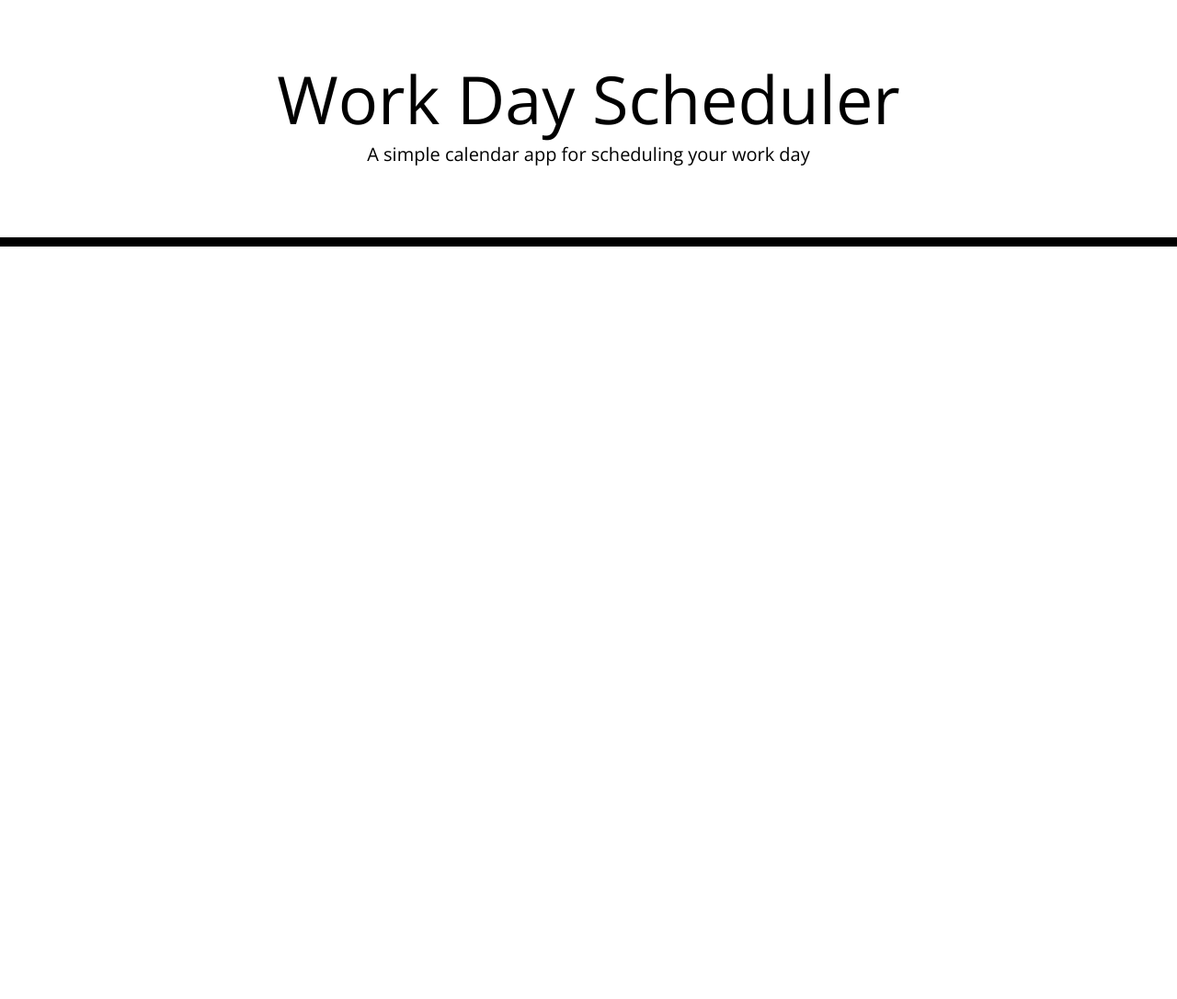
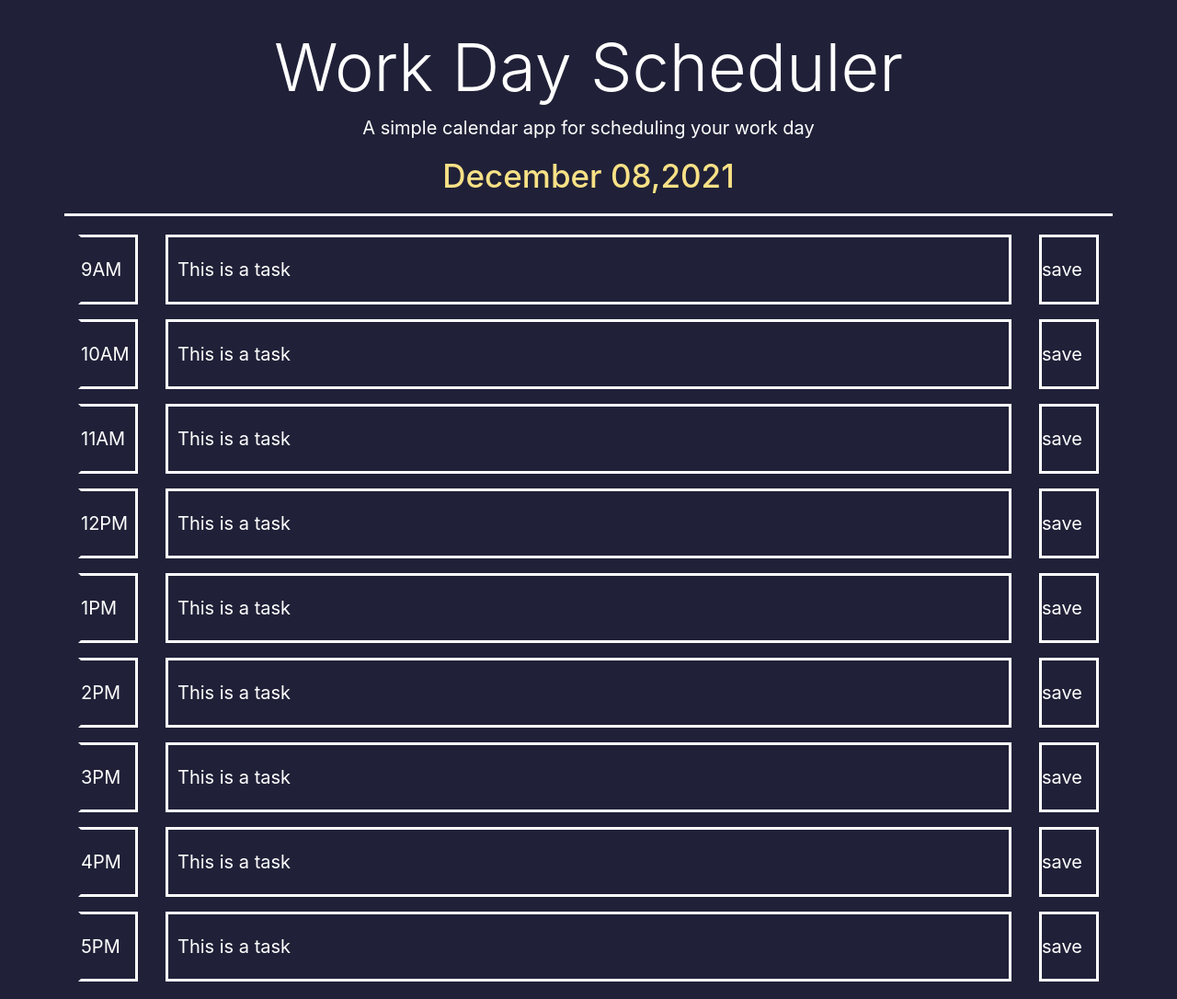
Before and after one commit to tcrain96/Work-Day-Scheduler, a plain HTML site: page index.html in a window 1280 px wide. Shown: the whole page at 92% size. Before the commit the page ends 800 px from the top, so only its background shows below. Drawn offline with nearby package versions, Linux system fonts and the light colour scheme; files that its build step writes are made by us from their sources.

Commit message:
added time functionality as well as basic object creation

```diff
--- a/assets/css/style.css
+++ b/assets/css/style.css
@@ -1,71 +1,49 @@
-body {
-  font-family: 'Open Sans', sans-serif;
-  font-size: 16px;
-  line-height: 1;
+/*Set Globals*/
+:root {
+  --background-color: #202138;
+  --font-color: #ffffff;
+  --accent-color: #f8e186;
 }
 
-textarea{
-  background: transparent;
-  border: none;
-  resize: none;
-  color: #000000;
-  border-left: 1px solid black;
-  padding: 10px;
+body {
+  margin: 20px;
+  background-color: var(--background-color);
 }
 
-.jumbotron {
-  text-align: center;
-  background-color: transparent;
-  color: black;
-  border-radius: 0;
-  border-bottom: 10px solid black;
+h1 {
+  font-size: 50px;
+  color: var(--font-color);
+  padding-top: 10px;
+  font-weight: bold;
 }
 
-.description{
-  white-space: pre-wrap;
+h2 {
+  font-size: 35px;
+  color: var(--accent-color);
+  padding-bottom: 20px;
+  margin-bottom: 20px;
+  border-bottom: 3px solid var(--font-color);
 }
 
-.time-block{
-  text-align: center;
-  border-radius: 15px;
+p {
+  font-size: 20px;
+  color: var(--font-color);
 }
 
-.row {
-  white-space: pre-wrap;
-  height: 80px;
-  border-top: 1px solid white;;
+.timeCol {
+  border: 3px solid var(--font-color);
+  border-left: 3px solid transparent;
+  padding: 20px 0px;
 }
 
-.hour {
-  background-color: #ffffff;
-  color: #000000;
-  border-top: 1px dashed #000000;
+.taskCol {
+  border: 3px solid var(--font-color);
+  padding: 20px 10px;
 }
 
-.past {
-  background-color: #d3d3d3;
-  color: white;
+.saveCol {
+  border: 3px solid var(--font-color);
+  padding: 20px 0px;
 }
 
-.present {
-  background-color: #ff6961;
-  color: white;
-}
-
-.future {
-  background-color: #77dd77;
-  color: white;
-}
-
-.saveBtn {
-  border-left: 1px solid black;
-  border-top-right-radius: 15px;
-  border-bottom-right-radius: 15px;
-  background-color: #06AED5;
-  color: white;
-}
-
-.saveBtn i:hover {
-  font-size: 20px;
-  transition: all .3s ease-in-out;
-}
+/*Header Styles*/
--- /dev/null
+++ b/assets/js/script.js
@@ -0,0 +1,45 @@
+
+//Set-up date
+$("#currentDay").text(moment().format("MMMM DD,YYYY"));
+
+//Set-up Time Row
+var timeRowArray =[];
+for(var i = 0; i < 9; i++)
+{
+    //calculate the current time based off array length
+    var currentTime;
+    if((i + 9) < 12){
+        currentTime = (i + 9) + "AM";
+    }
+    else if((i + 9) - 12 === 0)
+    {
+        currentTime = 12 + "PM";
+    }
+    else{
+        currentTime = (i + 9 - 12) + "PM";
+    }
+
+    //create the row object
+    var timeRow = {
+        time:currentTime,
+        task:"This is a task",
+    };
+
+    //store the row object in an array
+    timeRowArray.push(timeRow);
+}
+
+for(var i = 0; i < 9; i++){
+
+    //create elements
+    var row = $("<div>").addClass("row");
+    var timeCol = $("<div>").addClass("col").append($("<p>").addClass("timeCol").text(timeRowArray[i].time));
+    var taskCol = $("<div>").addClass("col-10").append($("<p>").addClass("taskCol").text(timeRowArray[i].task));
+    var saveCol = $("<div>").addClass("col").append($("<p>").addClass("saveCol").text("save"));
+
+    //append elements
+    $("#time-row-container").append(row);
+    row.append(timeCol);
+    row.append(taskCol);
+    row.append(saveCol);
+}
--- a/index.html
+++ b/index.html
@@ -1,38 +1,32 @@
 <!DOCTYPE html>
 <html lang="en">
-  <head>
+
+<head>
     <meta charset="UTF-8" />
     <meta name="viewport" content="width=device-width, initial-scale=1.0" />
     <meta http-equiv="X-UA-Compatible" content="ie=edge" />
-    <link
-      rel="stylesheet"
-      href="https://stackpath.bootstrapcdn.com/bootstrap/4.3.1/css/bootstrap.min.css"
-    />
-    <link
-      rel="stylesheet"
-      href="https://use.fontawesome.com/releases/v5.8.1/css/all.css"
-      integrity="sha384-50oBUHEmvpQ+1lW4y57PTFmhCaXp0ML5d60M1M7uH2+nqUivzIebhndOJK28anvf"
-      crossorigin="anonymous"
-    />
-    <link
-      href="https://fonts.googleapis.com/css?family=Open+Sans&display=swap"
-      rel="stylesheet"
-    />
-    <link rel="stylesheet" href="style.css" />
+    <link rel="stylesheet" href="https://stackpath.bootstrapcdn.com/bootstrap/4.3.1/css/bootstrap.min.css"/>
+    <link rel="stylesheet" href="https://use.fontawesome.com/releases/v5.8.1/css/all.css" integrity="sha384-50oBUHEmvpQ+1lW4y57PTFmhCaXp0ML5d60M1M7uH2+nqUivzIebhndOJK28anvf" crossorigin="anonymous"/>
+    <link href="https://fonts.googleapis.com/css?family=Open+Sans&display=swap" rel="stylesheet" />
+    <link rel="stylesheet" href="./assets/css/style.css" />
     <title>Work Day Scheduler</title>
   </head>
 
   <body>
-    <header class="jumbotron">
-      <h1 class="display-3">Work Day Scheduler</h1>
-      <p class="lead">A simple calendar app for scheduling your work day</p>
-      <p id="currentDay" class="lead"></p>
+
+    <header class="container">
+      <h1 class="display-3 row justify-content-center">Work Day Scheduler</h1>
+      <p class="row justify-content-center">A simple calendar app for scheduling your work day</p>
+      <h2 class="row justify-content-center" id="currentDay"></h2>
     </header>
-    <div class="container">
-      <!-- Timeblocks go here -->
+
+    <div class="container" id="time-row-container">
     </div>
 
     <script src="https://code.jquery.com/jquery-3.4.1.min.js"></script>
     <script src="https://cdnjs.cloudflare.com/ajax/libs/moment.js/2.24.0/moment.min.js"></script>
+    <script src="./assets/js/script.js"></script>
+
   </body>
+
 </html>
```
Also changed, not shown: jsconfig.json (added, +8 -0 lines), 6 other files.
